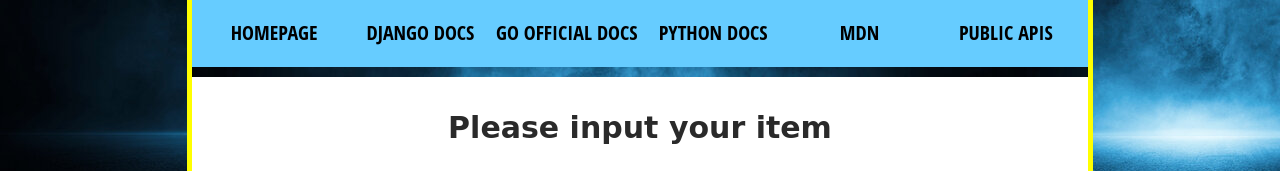
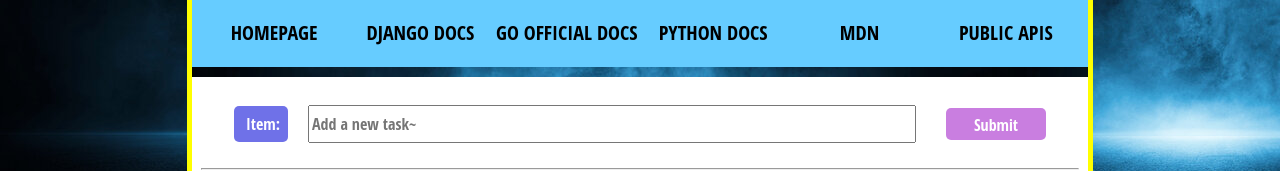
Before and after one commit to guanjiesun/django-python-todo-list, a Django app: page /todo/ in a window 1280 px wide. Shown: the part 152-323 px from the top of the page. Run offline with Django 4.2, Linux system fonts and the light colour scheme; data that the repository does not hold is empty.

Commit message:
remove unuseful h2 element

```diff
--- a/todo/templates/todo/index.html
+++ b/todo/templates/todo/index.html
@@ -29,7 +29,6 @@
 
     <main>
         <article>
-        <h2>Please input your item</h2>
             <form method="post" action="{% url 'todo:index' %}">
                 {% csrf_token %}
                 <p class="form-line">
```
